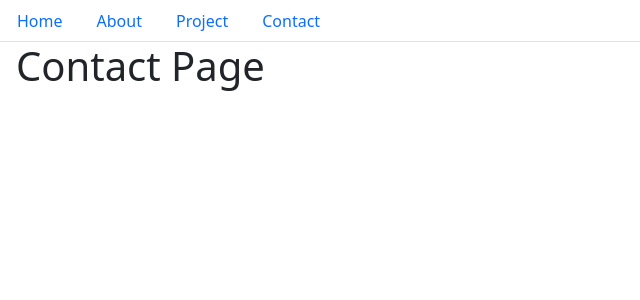
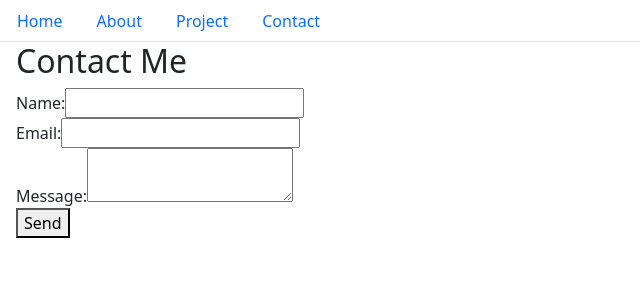
Before and after one commit to austintyrome/portfolio, a React (Vite) app: page / in a window 1280 px wide. Shown: the top 300 px of the page, without its empty margins (0-640 px from the left). Built offline with nearby package versions, Linux system fonts and the light colour scheme.

Commit message:
added email form

```diff
--- a/package.json
+++ b/package.json
@@ -12,6 +12,7 @@
     },
     "dependencies": {
         "bootstrap": "^5.2.3",
+        "emailjs-com": "^3.2.0",
         "react": "^18.2.0",
         "react-dom": "^18.2.0"
     },
--- a/src/components/NavTabs.jsx
+++ b/src/components/NavTabs.jsx
@@ -6,7 +6,7 @@
       <li className="nav-item">
         <a
           href="#resume"
-          onClick={() => handlePageChange('Home')}
+          onClick={() => handlePageChange('Resume')}
           // This is a conditional (ternary) operator that checks to see if the current page is "Home"
           // If it is, we set the current page to 'nav-link-active', otherwise we set it to 'nav-link'
           className={currentPage === 'Resume' ? 'nav-link active' : 'nav-link'}
@@ -27,7 +27,7 @@
       <li className="nav-item">
         <a
           href="#projects"
-          onClick={() => handlePageChange('Blog')}
+          onClick={() => handlePageChange('Projects')}
           // Check to see if the currentPage is `Blog`, and if so we use the active link class from bootstrap. Otherwise, we set it to a normal nav-link
           className={currentPage === 'Projects' ? 'nav-link active' : 'nav-link'}
         >
--- a/src/components/PortfolioContainer.jsx
+++ b/src/components/PortfolioContainer.jsx
@@ -6,7 +6,7 @@
 import Resume from './pages/Resume';
 
 export default function PortfolioContainer() {
-  const [currentPage, setCurrentPage] = useState('Home');
+  const [currentPage, setCurrentPage] = useState('Homewe');
 
   // This method is checking to see what the value of `currentPage` is. Depending on the value of currentPage, we return the corresponding component to render.
   const renderPage = () => {
--- a/src/components/pages/Contact.jsx
+++ b/src/components/pages/Contact.jsx
@@ -1,10 +1,79 @@
-export default function Contact() {
-    return (
-      <div>
-        <h1>Contact Page</h1>
-        <p>
+import React, { useState } from 'react';
+import emailjs from 'emailjs-com';
 
-        </p>
-      </div>
-    );
-  }
+const Contact = () => {
+  const [formData, setFormData] = useState({
+    name: '',
+    email: '',
+    message: ''
+  });
+
+  const handleChange = (e) => {
+    setFormData({
+      ...formData,
+      [e.target.name]: e.target.value
+    });
+  };
+
+  const handleSubmit = (e) => {
+    e.preventDefault();
+
+    emailjs.send('YOUR_SERVICE_ID', 'YOUR_TEMPLATE_ID', formData, 'YOUR_USER_ID')
+      .then((result) => {
+          console.log(result.text);
+          alert('Message sent successfully!');
+      }, (error) => {
+          console.log(error.text);
+          alert('Failed to send message, please try again.');
+      });
+
+    setFormData({
+      name: '',
+      email: '',
+      message: ''
+    });
+  };
+
+  return (
+    <div>
+      <h2>Contact Me</h2>
+      <form onSubmit={handleSubmit}>
+        <div>
+          <label htmlFor="name">Name:</label>
+          <input
+            type="text"
+            id="name"
+            name="name"
+            value={formData.name}
+            onChange={handleChange}
+            required
+          />
+        </div>
+        <div>
+          <label htmlFor="email">Email:</label>
+          <input
+            type="email"
+            id="email"
+            name="email"
+            value={formData.email}
+            onChange={handleChange}
+            required
+          />
+        </div>
+        <div>
+          <label htmlFor="message">Message:</label>
+          <textarea
+            id="message"
+            name="message"
+            value={formData.message}
+            onChange={handleChange}
+            required
+          />
+        </div>
+        <button type="submit">Send</button>
+      </form>
+    </div>
+  );
+}
+
+export default Contact;
--- a/src/components/pages/Project.jsx
+++ b/src/components/pages/Project.jsx
@@ -3,7 +3,7 @@
       <div>
         <h1>Project Page</h1>
         <p>
-
+       projects Here
         </p>
       </div>
     );
--- a/src/components/pages/Resume.jsx
+++ b/src/components/pages/Resume.jsx
@@ -3,7 +3,7 @@
       <div>
         <h1>Resume Page</h1>
         <p>
-
+       insert Resume
         </p>
       </div>
     );
```
Also changed, not shown: 1 other file (tests, documents, lock files or other folders). Lines whose indentation alone changed are shown as unchanged.
